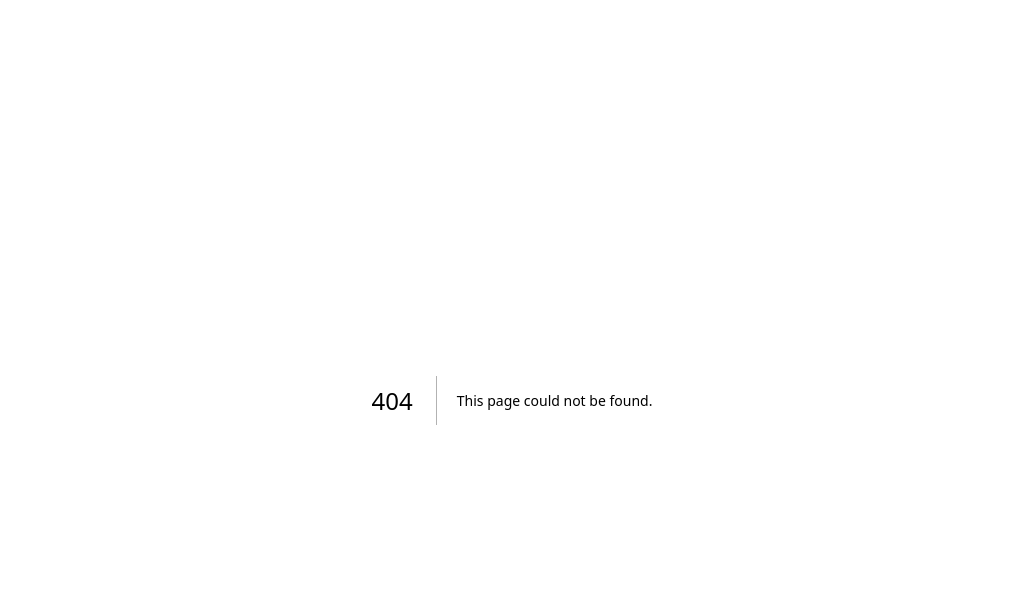
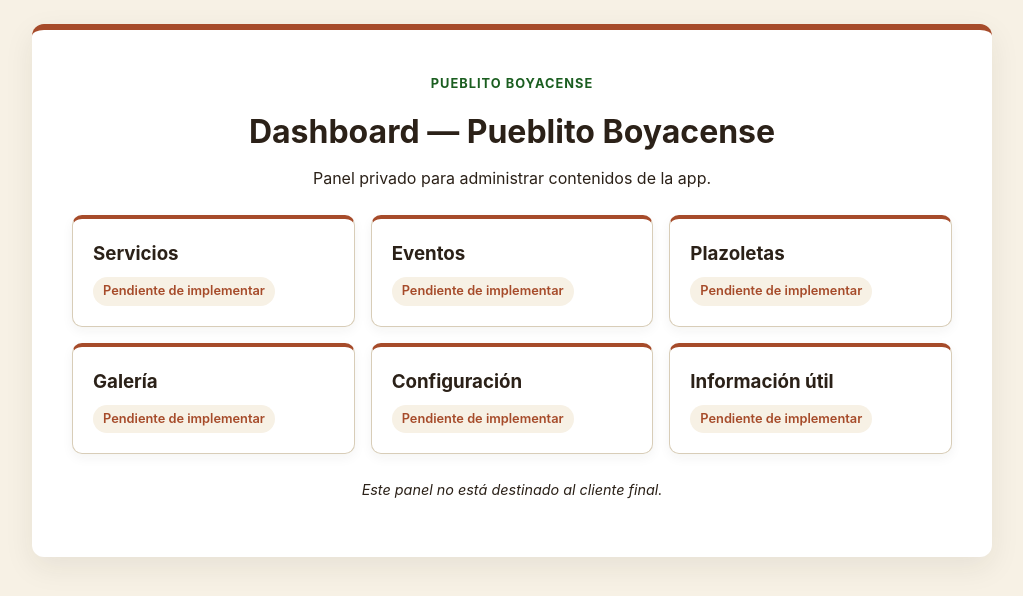
Before and after one commit to andreslpintoc29-hue/pueblito-boyacense, a Next.js app in the folder apps/admin/: page /dashboard in a window 1280 px wide. Before the commit this address had no page. Shown: the top 596 px of the page, without its empty margins (128-1151 px from the left). Built offline with nearby package versions, Linux system fonts and the light colour scheme.

Commit message:
feat(admin): add basic dashboard page with module placeholders

```diff
--- /dev/null
+++ b/apps/admin/src/app/dashboard/page.js
@@ -0,0 +1,63 @@
+"use client";
+
+const modules = [
+  "Servicios",
+  "Eventos",
+  "Plazoletas",
+  "Galería",
+  "Configuración",
+  "Información útil",
+];
+
+export default function DashboardPage() {
+  return (
+    <main className="page" style={{ alignItems: "flex-start" }}>
+      <section className="card" style={{ maxWidth: "960px" }}>
+        <span className="eyebrow">Pueblito Boyacense</span>
+        <h1>Dashboard — Pueblito Boyacense</h1>
+        <p>Panel privado para administrar contenidos de la app.</p>
+
+        <div
+          style={{
+            display: "grid",
+            gridTemplateColumns: "repeat(auto-fit, minmax(220px, 1fr))",
+            gap: "16px",
+            marginTop: "24px",
+            textAlign: "left",
+          }}
+        >
+          {modules.map((name) => (
+            <div
+              key={name}
+              style={{
+                border: "1px solid #d8cdb8",
+                borderTop: "4px solid #A64B2A",
+                borderRadius: "10px",
+                padding: "20px",
+                backgroundColor: "#FFFFFF",
+                boxShadow: "0 4px 12px rgba(43, 33, 24, 0.05)",
+              }}
+            >
+              <h3 style={{ margin: "0 0 8px", color: "#2B2118" }}>{name}</h3>
+              <span
+                style={{
+                  display: "inline-block",
+                  fontSize: "0.8rem",
+                  fontWeight: 600,
+                  color: "#A64B2A",
+                  backgroundColor: "#F7F1E5",
+                  padding: "4px 10px",
+                  borderRadius: "999px",
+                }}
+              >
+                Pendiente de implementar
+              </span>
+            </div>
+          ))}
+        </div>
+
+        <p className="note">Este panel no está destinado al cliente final.</p>
+      </section>
+    </main>
+  );
+}
```
